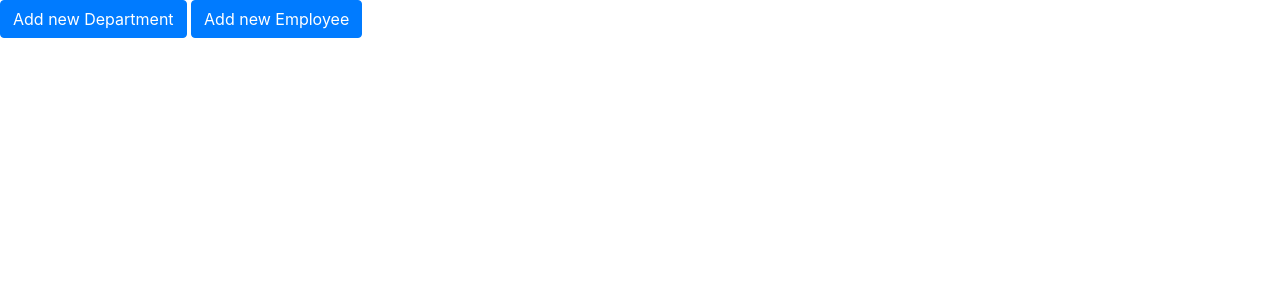
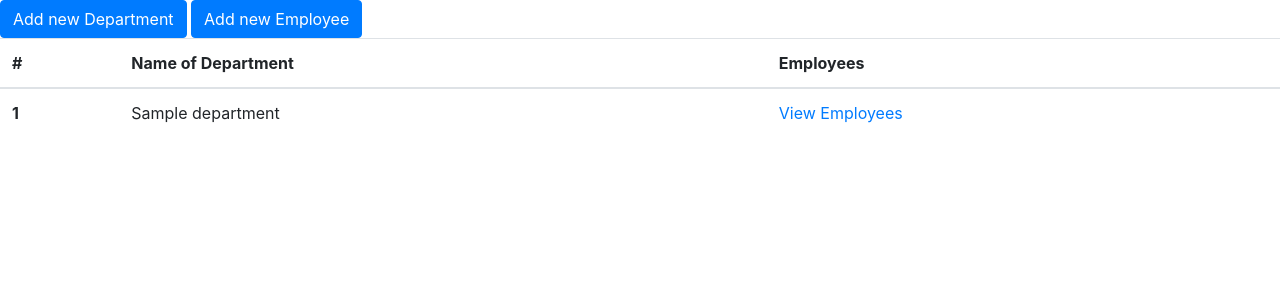
Before and after one commit to muyani/JulyPayrollSystem, a Flask app: page / in a window 1280 px wide. Shown: the top 300 px of the page. Run offline with Flask 2, Linux system fonts and the light colour scheme; tables that the repository leaves empty hold one stand-in row (values such as "Sample post"); some libraries are stand-ins or nearby versions.

Commit message:
day four

```diff
--- a/app.py
+++ b/app.py
@@ -1,5 +1,5 @@
 # importing flask class
-from flask import Flask,render_template
+from flask import Flask,render_template,request,redirect,url_for,flash
 from flask_sqlalchemy import SQLAlchemy
 from config import Development,Testing
 
@@ -15,30 +15,47 @@ from models.Departments import DepartmentModel
 
 
 # this decorator will tell flask to run this function before any other route
+# TODO:read about flask-migrate
 @app.before_first_request
 def create_tables():
     db.create_all()
+
+@app.route('/employees/<int:dept_id>')
+def employees(dept_id):
+    departments = DepartmentModel.fetch_all()
+    return render_template('employees.html', idara=departments)
+
 
 # registering a route
 @app.route('/')
 # function to run when clients visit this route
 def home():
-    return render_template('index.html')
-
-@app.route('/name')
-def name():
-    return "Muyani Letina"
-
+    departments = DepartmentModel.fetch_all()
+    print(departments)
+    return render_template('index.html',idara = departments)
 
 @app.route('/newDepartment',methods=['POST'])
 def newDepartment():
-    pass
+    department_name = request.form['department']
+    if DepartmentModel.fetch_by_name(department_name):
+        # read more on bootsrap alerts with flash
+        flash("Department" + department_name + "already exist")
+        return redirect(url_for('home'))
+    department = DepartmentModel(name= department_name)
+    department.insert_to_db()
+    return redirect(url_for('home'))
+
 
 @app.route('/newEmployee',methods=['POST'])
 def newEmployee():
-    pass
-
-
+    name_of_employee = request.form['name']
+    kra_pin = request.form['kra_pin']
+    gender = request.form['gender']
+    national_id = request.form['national_id']
+    email = request.form['email']
+    department_id = request.form['department']
+    basic_salary = request.form['basic_salary']
+    benefits = request.form['benefits']
 
 
 # run flask
--- a/config.py
+++ b/config.py
@@ -1,5 +1,6 @@
 class Config:
     SQLALCHEMY_TRACK_MODIFICATIONS = False
+    SECRET_KEY = 'some_secret'
     SQLALCHEMY_DATABASE_URI = 'postgresql://postgres:123@127.0.0.1:5432/july_payroll'
     environment = 'Development'
     DEBUG = True
--- a/models/Departments.py
+++ b/models/Departments.py
@@ -7,3 +7,18 @@ class DepartmentModel(db.Model):
     id = db.Column(db.Integer,primary_key=True)
     name = db.Column(db.String(50),unique=True,nullable=False)
     employees = db.relationship(EmployeesModel,backref = 'department')
+
+    # create
+    def insert_to_db(self):
+        db.session.add(self)
+        db.session.commit()
+
+    # REad
+    # Read more on Classes
+    @classmethod
+    def fetch_by_name(cls,name):
+        return cls.query.filter_by(name = name).first()
+
+    @classmethod
+    def fetch_all(cls):
+        return cls.query.all()
--- a/models/Employees.py
+++ b/models/Employees.py
@@ -4,9 +4,15 @@ class EmployeesModel(db.Model):
     __tablename__ = 'employees'
     id = db.Column(db.Integer,primary_key=True)
     full_name = db.Column(db.String(50),nullable=False)
+    gender = db.Column(db.String(10),nullable=False)
     kra_pin = db.Column(db.String(20),unique=True,nullable=False)
     email = db.Column(db.String(50),unique=True,nullable=False)
     national_id = db.Column(db.String(50),unique=True,nullable=False)
     department_id = db.Column(db.Integer,db.ForeignKey('departments.id'))
     basic_salary = db.Column(db.Float)
     benefits = db.Column(db.Float)
+
+    # create
+    def insert_to_db(self):
+        db.session.add(self)
+        db.session.commit()
--- a/templates/index.html
+++ b/templates/index.html
@@ -7,8 +7,6 @@
     <title>Muyani Payroll System</title>
 </head>
 <body>
-
-
 <!-- Button trigger modal for Department -->
 <button type="button" class="btn btn-primary" data-toggle="modal" data-target="#newDepartment">
     Add new Department
@@ -34,7 +32,7 @@
                 <form action="/newDepartment" method="post">
                     <div class="form-group">
                         <label for="formGroupExampleInput">Name of Department</label>
-                        <input required type="text" class="form-control" id="formGroupExampleInput"
+                        <input name="department" required type="text" class="form-control" id="formGroupExampleInput"
                                placeholder="department">
                     </div>
 
@@ -66,18 +64,18 @@
                 <form action="/newEmployee" method="post">
                           <div class="form-group">
                         <label for="formGroupExampleInput">Name of Employee</label>
-                        <input required type="text" class="form-control" id="formGroupExampleInput"
+                        <input name="name" required type="text" class="form-control" id="formGroupExampleInput"
                                placeholder="Employee">
                     </div>
                           <div class="form-group">
                         <label for="formGroupExampleInput">KRA pin</label>
-                        <input required type="text" class="form-control" id="formGroupExampleInput"
+                        <input name="kra_pin" required type="text" class="form-control" id="formGroupExampleInput"
                                placeholder="kra pin">
                     </div>
 
                               <div class="form-group">
                         <label for="formGroupExampleInput">National Id</label>
-                        <input required type="text" class="form-control" id="formGroupExampleInput"
+                        <input name="national_id" required type="text" class="form-control" id="formGroupExampleInput"
                                placeholder="national id">
                     </div>
 
@@ -85,22 +83,37 @@
 
                               <div class="form-group">
                         <label for="formGroupExampleInput">Email</label>
-                        <input required type="email" class="form-control" id="formGroupExampleInput"
+                        <input name="email" required type="email" class="form-control" id="formGroupExampleInput"
                                placeholder="enter email">
                     </div>
                               <div class="form-group">
                         <label for="formGroupExampleInput">Basic Salary</label>
-                        <input required type="number" class="form-control" id="formGroupExampleInput"
+                        <input name="basic_salary" required type="number" class="form-control" id="formGroupExampleInput"
                                placeholder="enter basic salary">
+                    </div>
+
+               <div class="form-group">
+                        <label for="formGroupExampleInput">Benefits</label>
+                        <input name="benefits" required type="number" class="form-control" id="formGroupExampleInput"
+                               placeholder="enter benefits">
+                    </div>
+
+               <div class="form-group">
+                        <label for="formGroupExampleInput">Gender</label>
+                   <select name="gender" class="form-control">
+                       <option value="na">Not Applicable</option>
+                       <option value="m">Male</option>
+                       <option value="f">Female</option>
+                   </select>
                     </div>
 
 
                               <div class="form-group">
                         <label for="formGroupExampleInput">Department</label>
-                        <select required class="form-control">
-                            <option>choose dept</option>
-                            <option>IT</option>
-                            <option>HR</option>
+                        <select name="department" required class="form-control">
+                            {% for each in idara %}
+                                <option value="{{ each.id }}">{{ each.name }}</option>
+                            {% endfor %}
                         </select>
                     </div>
                                             <input type="submit" class="form-control btn btn-primary"
@@ -114,6 +127,28 @@
     </div>
 </div>
 
+<table class="table">
+  <thead>
+    <tr>
+      <th scope="col">#</th>
+      <th scope="col">Name of Department</th>
+      <th scope="col">Employees</th>
+    </tr>
+  </thead>
+  <tbody>
+  {% for each in idara %}
+    <tr>
+      <th scope="row">{{ each.id }}</th>
+      <td>{{ each.name }}</td>
+      <td><a href="/employees/{{ each.id }}">View Employees</a> </td>
+    </tr>
+  {% endfor %}
+
+  </tbody>
+</table>
+
+
+
 
 <script src="https://code.jquery.com/jquery-3.3.1.slim.min.js"
         integrity="sha384-q8i/X+965DzO0rT7abK41JStQIAqVgRVzpbzo5smXKp4YfRvH+8abtTE1Pi6jizo"
```
Also changed, not shown: templates/employees.html (added, +89 -0 lines).
